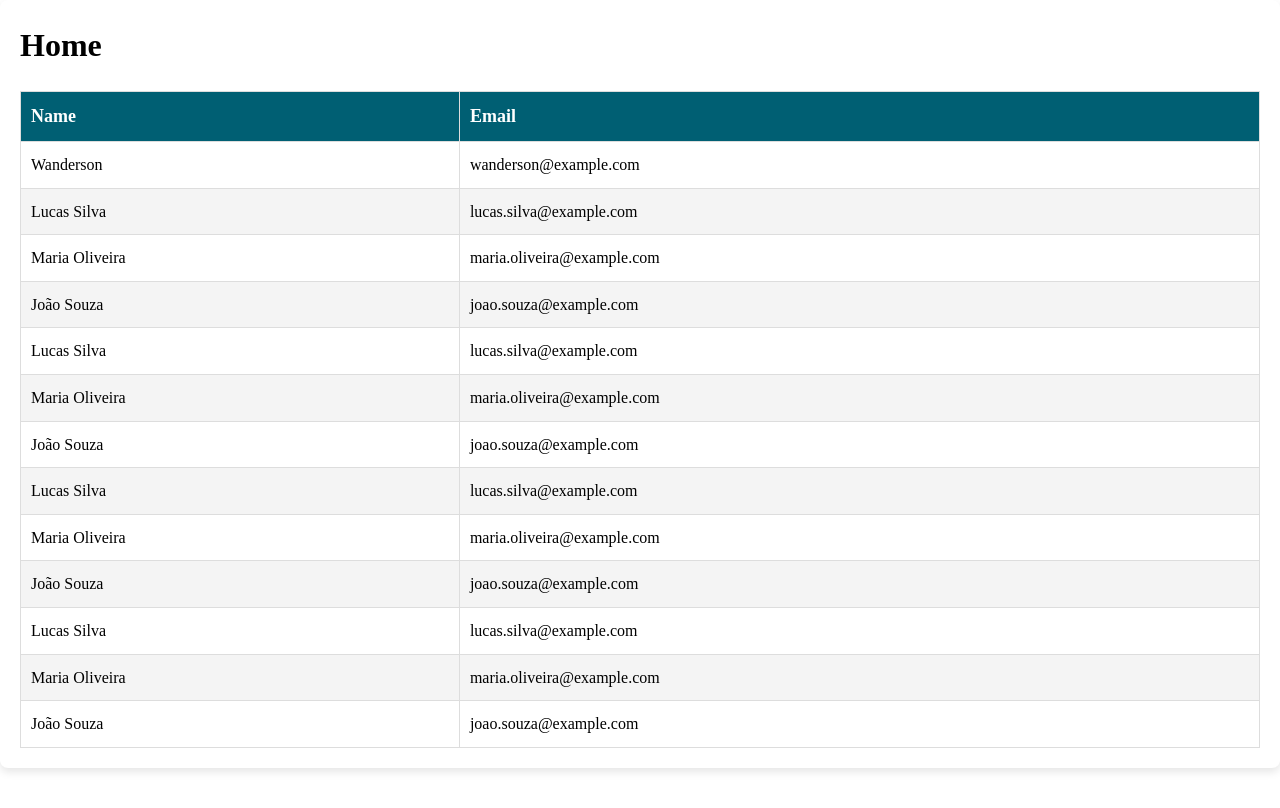
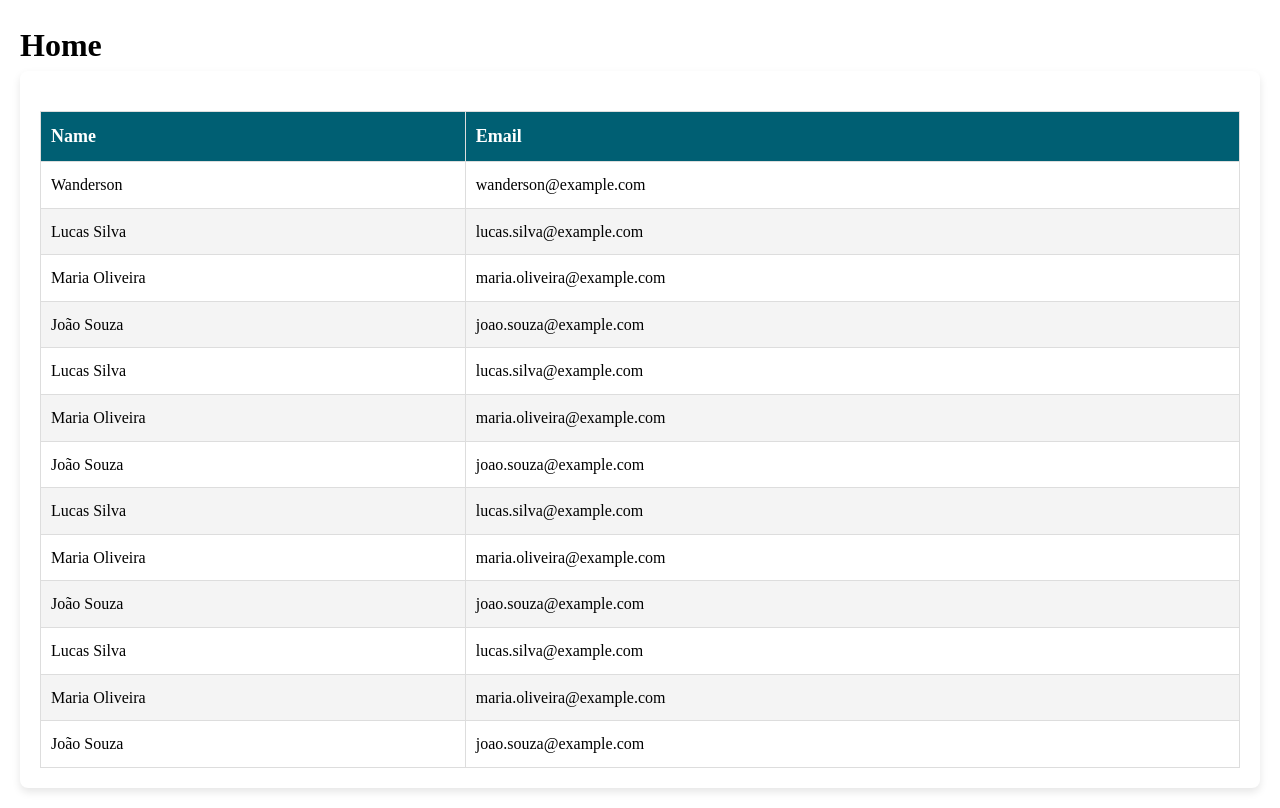
Before and after one commit to wandersoncbjr/Taqtile-Onboard, a React (Vite) app: page / in a window 1280 px wide. Built offline with nearby package versions, Linux system fonts and the light colour scheme.

Commit message:
refactor: replace users table with ListUser component and modify styles on home page

```diff
--- a/src/components/pages/home/home.css
+++ b/src/components/pages/home/home.css
@@ -1,29 +1,3 @@
-.user-table {
-  width: 100%;
-  margin-top: 20px;
+.home-container {
+  padding: 20px;
 }
-
-.user-table th,
-.user-table td {
-  border: 1px solid #ddd;
-  padding: 10px;
-  text-align: left;
-}
-
-.user-table td {
-  cursor: pointer;
-}
-
-.user-table th {
-  background-color: #005f73;
-  color: #fff;
-  font-size: 18px;
-}
-
-.user-table tr:nth-child(even) {
-  background-color: #f4f4f4;
-}
-
-.user-table tr:hover {
-  background-color: #e1e1e1;
-}
--- a/src/components/pages/home/home.tsx
+++ b/src/components/pages/home/home.tsx
@@ -1,8 +1,8 @@
-import { Card } from '@components/card/card';
+import { ListUser } from '@components/list-user/list-user';
 import './home.css';
 
 export function Home() {
-  const users = [
+  const userList = [
     { name: 'Wanderson', email: 'wanderson@example.com' },
     { name: 'Lucas Silva', email: 'lucas.silva@example.com' },
     { name: 'Maria Oliveira', email: 'maria.oliveira@example.com' },
@@ -19,24 +19,9 @@ export function Home() {
   ];
 
   return (
-    <Card>
+    <div className='home-container'>
       <h1>Home</h1>
-      <table className='user-table'>
-        <thead>
-          <tr>
-            <th>Name</th>
-            <th>Email</th>
-          </tr>
-        </thead>
-        <tbody>
-          {users.map((user, index) => (
-            <tr key={index}>
-              <td>{user.name}</td>
-              <td>{user.email}</td>
-            </tr>
-          ))}
-        </tbody>
-      </table>
-    </Card>
+      <ListUser userList={userList} />
+    </div>
   );
 }
--- /dev/null
+++ b/src/components/pages/home/list-user/list-user.tsx
@@ -0,0 +1,34 @@
+import { Card } from '@components/card/card';
+import './list-user.css';
+
+interface UserData {
+  name: string;
+  email: string;
+}
+
+interface UserListProps {
+  userList: UserData[];
+}
+
+export function ListUser({ userList }: UserListProps) {
+  return (
+    <Card>
+      <table className='user-table'>
+        <thead>
+          <tr>
+            <th>Name</th>
+            <th>Email</th>
+          </tr>
+        </thead>
+        <tbody>
+          {userList.map((user, index) => (
+            <tr key={index}>
+              <td>{user.name}</td>
+              <td>{user.email}</td>
+            </tr>
+          ))}
+        </tbody>
+      </table>
+    </Card>
+  );
+}
```
